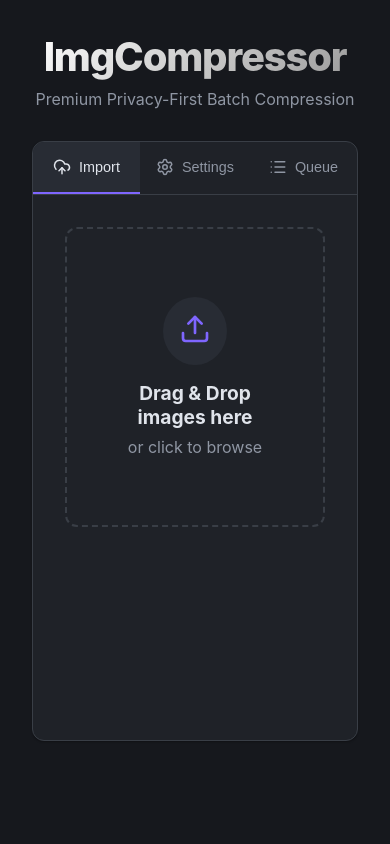
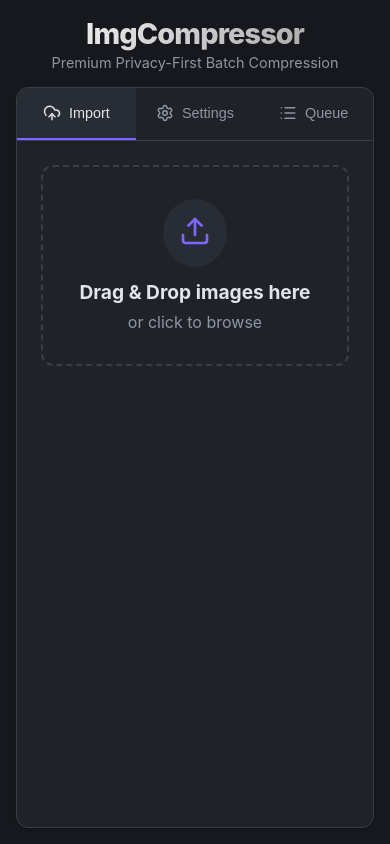
Before and after one commit to rQC2Qm7p7U/image-compressor, a React (Vite) app: page / in a window 390 px wide. Built offline with nearby package versions, Linux system fonts and the light colour scheme.

Commit message:
efactor: Add responsive compact layout

```diff
--- a/src/App.tsx
+++ b/src/App.tsx
@@ -13,18 +13,40 @@ function App() {
   // but for now let's keep it manual or state-driven.
 
   return (
-    <div className="container">
-      <header style={{ marginBottom: '2rem', textAlign: 'center' }}>
-        <h1 style={{ fontSize: '2.5rem', fontWeight: 800, letterSpacing: '-0.03em', background: 'linear-gradient(135deg, #fff 0%, #999 100%)', WebkitBackgroundClip: 'text', WebkitTextFillColor: 'transparent' }}>
+    <div className="container" style={{
+      height: '100vh',
+      display: 'flex',
+      flexDirection: 'column',
+      padding: '1rem',
+      maxWidth: '1200px',
+      margin: '0 auto',
+      boxSizing: 'border-box'
+    }}>
+      <header style={{ marginBottom: '1rem', textAlign: 'center', flexShrink: 0 }}>
+        <h1 style={{
+          fontSize: 'clamp(1.8rem, 4vw, 2.5rem)',
+          fontWeight: 800,
+          letterSpacing: '-0.03em',
+          background: 'linear-gradient(135deg, #fff 0%, #999 100%)',
+          WebkitBackgroundClip: 'text',
+          WebkitTextFillColor: 'transparent',
+          margin: 0
+        }}>
           ImgCompressor
         </h1>
-        <p style={{ color: 'hsl(var(--color-text-dim))', marginTop: '0.5rem' }}>
+        <p style={{ color: 'hsl(var(--color-text-dim))', marginTop: '0.2rem', fontSize: '0.9rem' }}>
           Premium Privacy-First Batch Compression
         </p>
       </header>
 
-      <main className="card" style={{ minHeight: '600px', display: 'flex', flexDirection: 'column' }}>
-        <nav style={{ display: 'flex', borderBottom: '1px solid hsl(var(--color-border))' }}>
+      <main className="card" style={{
+        flex: 1,
+        display: 'flex',
+        flexDirection: 'column',
+        minHeight: 0, // Critical for nested scroll
+        overflow: 'hidden' // Prevent card from spilling out
+      }}>
+        <nav style={{ display: 'flex', borderBottom: '1px solid hsl(var(--color-border))', flexShrink: 0 }}>
           <TabButton
             active={activeTab === 'import'}
             onClick={() => setActiveTab('import')}
@@ -47,7 +69,7 @@ function App() {
           />
         </nav>
 
-        <div style={{ flex: 1, padding: '2rem', overflowY: 'auto' }}>
+        <div style={{ flex: 1, padding: '1.5rem', overflowY: 'auto' }}>
           {activeTab === 'import' && <ImportView onNext={() => setActiveTab('settings')} />}
           {activeTab === 'settings' && <SettingsView onNext={() => setActiveTab('queue')} />}
           {activeTab === 'queue' && <QueueView />}
--- a/src/views/ImportView.tsx
+++ b/src/views/ImportView.tsx
@@ -48,7 +48,7 @@ export const ImportView: React.FC<ImportViewProps> = ({ onNext }) => {
                 style={{
                     border: '2px dashed ' + (isDragging ? 'hsl(var(--color-primary))' : 'hsl(var(--color-border))'),
                     borderRadius: 'var(--radius-md)',
-                    padding: '3rem',
+                    padding: '2rem',
                     textAlign: 'center',
                     background: isDragging ? 'hsl(var(--color-bg-hover))' : 'transparent',
                     cursor: 'pointer',
@@ -56,8 +56,8 @@ export const ImportView: React.FC<ImportViewProps> = ({ onNext }) => {
                     display: 'flex',
                     flexDirection: 'column',
                     alignItems: 'center',
-                    gap: '1rem',
-                    minHeight: files.length === 0 ? '300px' : '200px',
+                    gap: '0.8rem',
+                    minHeight: files.length === 0 ? '200px' : '120px',
                     justifyContent: 'center'
                 }}
             >
--- a/src/views/SettingsView.tsx
+++ b/src/views/SettingsView.tsx
@@ -23,7 +23,7 @@ export const SettingsView: React.FC<SettingsViewProps> = ({ onNext }) => {
     };
 
     return (
-        <div style={{ maxWidth: '600px', margin: '0 auto', display: 'flex', flexDirection: 'column', gap: '2rem' }}>
+        <div style={{ maxWidth: '800px', margin: '0 auto', display: 'flex', flexDirection: 'column', gap: '1.5rem' }}>
             <div>
                 <h2 style={{ fontSize: '1.5rem', marginBottom: '0.5rem' }}>Conversion Settings</h2>
                 <p style={{ color: 'hsl(var(--color-text-dim))' }}>Configure how your images will be compressed.</p>
```
